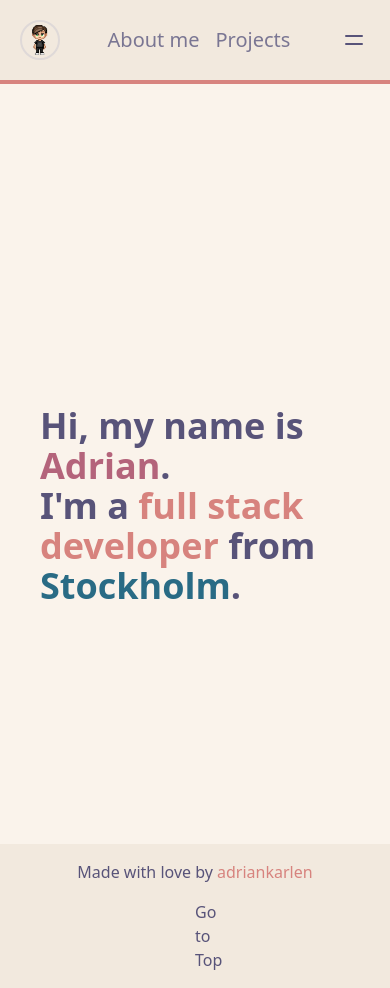
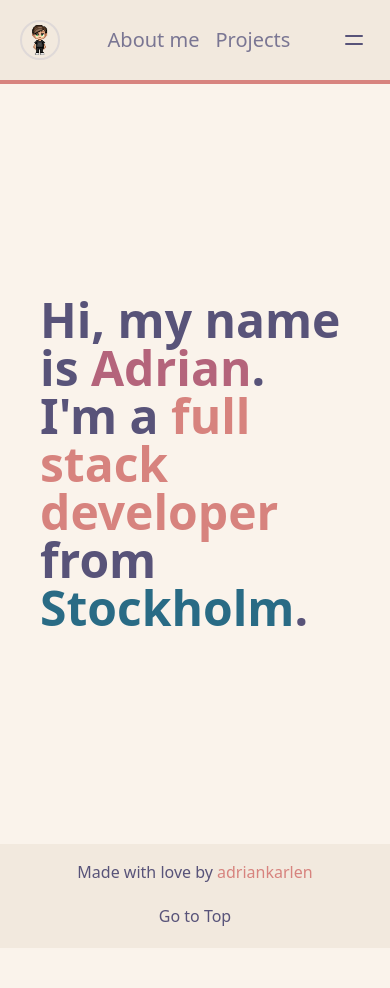
Before and after one commit to adriankarlen/www, a SvelteKit app: page / in a window 390 px wide. After the commit the page ends 948 px from the top, so only its background shows below. Built offline with nearby package versions, Linux system fonts and the light colour scheme.

Commit message:
fix: various layout issues

```diff
--- a/src/app.css
+++ b/src/app.css
@@ -40,8 +40,9 @@ layer(base);
   --color-blend-95: color-mix(in srgb, currentColor 95%, transparent);
   --color-blend-100: color-mix(in srgb, currentColor 100%, transparent);
 
-  --font-sans: DM Mono, ui-sans-serif, system-ui, sans-serif,
-    "Apple Color Emoji", "Segoe UI Emoji", "Segoe UI Symbol", "Noto Color Emoji";
+  --font-sans:
+    DM Mono, ui-sans-serif, system-ui, sans-serif, "Apple Color Emoji",
+    "Segoe UI Emoji", "Segoe UI Symbol", "Noto Color Emoji";
 
   --shadow-nb: 4px 4px 0 hsl(var(--rp-highlight-low));
   --shadow-nb-light: 4px 4px 0 hsl(var(--rp-text));
@@ -105,13 +106,6 @@ layer(base);
 ::selection {
   background: hsl(var(--rp-muted) / 0.2);
 }
-html,
-body {
-  height: 100%;
-  display: flex;
-  flex-direction: column;
-  justify-content: space-between;
-}
 
 html {
   scroll-behavior: smooth;
--- a/src/routes/+layout.svelte
+++ b/src/routes/+layout.svelte
@@ -16,22 +16,22 @@
   }
 </script>
 
-<div class="min-h-svh">
+<div class="flex flex-col min-h-svh">
   <header class="relative">
     <nav
-      class="flex justify-between items-center p-5 bg-rp-overlay border-b-4 border-rp-rose"
+      class="flex justify-between items-center p-5 border-b-4 bg-rp-overlay border-rp-rose"
     >
       <div class="flex gap-2">
         <a href="/">
           <img
-            class="w-10 h-10 border-2 border-rp-highlight-med dark:border-rp-highlight-med rounded-full"
+            class="w-10 h-10 rounded-full border-2 border-rp-highlight-med dark:border-rp-highlight-med"
             src="/misc/avatar.png"
             alt="avatar"
           />
         </a>
       </div>
       <div
-        class="flex items-center gap-4 md:gap-10 text-xl font-medium text-rp-subtle"
+        class="flex gap-4 items-center text-xl font-medium md:gap-10 text-rp-subtle"
       >
         <a href="/about-me">About me</a>
         <a href="/projects">Projects</a>
@@ -39,32 +39,32 @@
       <Menu>
         <Button link="https://github.com/adriankarlen">
           <IconBrandGithub
-            class="w-full h-full z-10 p-1 text-rp-pine md:bg-blend-20 md:hover:bg-blend-20 hover:bg-blend-25"
+            class="z-10 p-1 w-full h-full text-rp-pine md:bg-blend-20 md:hover:bg-blend-20 hover:bg-blend-25"
           />
         </Button>
         <Button link="mailto:akarlen@pm.me">
           <IconMail
-            class="w-full h-full p-1 text-rp-gold md:bg-blend-20 md:hover:bg-blend-20 hover:bg-blend-25"
+            class="p-1 w-full h-full text-rp-gold md:bg-blend-20 md:hover:bg-blend-20 hover:bg-blend-25"
           />
         </Button>
         <Button link="https://www.linkedin.com/in/adrian-karlen">
           <IconBrandLinkedin
-            class="w-full h-full p-1 text-rp-rose md:bg-blend-20 md:hover:bg-blend-20 hover:bg-blend-25"
+            class="p-1 w-full h-full text-rp-rose md:bg-blend-20 md:hover:bg-blend-20 hover:bg-blend-25"
           />
         </Button>
         <Button link="https://adriankarlen.dev/adriankarlen-resume.pdf">
           <IconFileDownload
-            class="w-full h-full p-1 text-rp-love md:bg-blend-20 md:hover:bg-blend-20 hover:bg-blend-25"
+            class="p-1 w-full h-full text-rp-love md:bg-blend-20 md:hover:bg-blend-20 hover:bg-blend-25"
           />
         </Button>
       </Menu>
     </nav>
   </header>
-  <main class="grow min-h-full flex flex-col items-center justify-center">
+  <main class="flex flex-col justify-center items-center flex-1 py-10">
     {@render children()}
   </main>
 </div>
-<footer class="bg-rp-overlay p-4 text-center">
+<footer class="p-4 text-center bg-rp-overlay">
   <p>
     Made with love by
     <a
@@ -76,5 +76,7 @@
       adriankarlen
     </a>
   </p>
-  <Button onclick={scrollToTop} class="md:w-max px-4 mt-4">Go to Top</Button>
+  <Button onclick={scrollToTop} class="px-4 mt-4 w-max md:w-max"
+    >Go to Top</Button
+  >
 </footer>
--- a/src/routes/+page.svelte
+++ b/src/routes/+page.svelte
@@ -1,10 +1,10 @@
 <div
-  class="flex flex-col m-auto justify-center w-full 2xl:w-2/3 px-10 text-4xl md:text-6xl lg:text-8xl font-black"
+  class="flex flex-col justify-center px-10 m-auto w-full text-5xl font-black md:text-7xl lg:text-8xl 2xl:w-2/3"
 >
-  <h1 class=" animate-enter">
+  <h1 class="animate-enter">
     Hi, my name is <span class="text-rp-love">Adrian</span>.
   </h1>
-  <h1 class=" animate-enter" style="--stagger: 1;">
+  <h1 class="animate-enter" style="--stagger: 1;">
     I'm a <span class="text-rp-rose">full stack developer</span> from
     <span class="text-rp-pine">Stockholm</span>.
   </h1>
```
